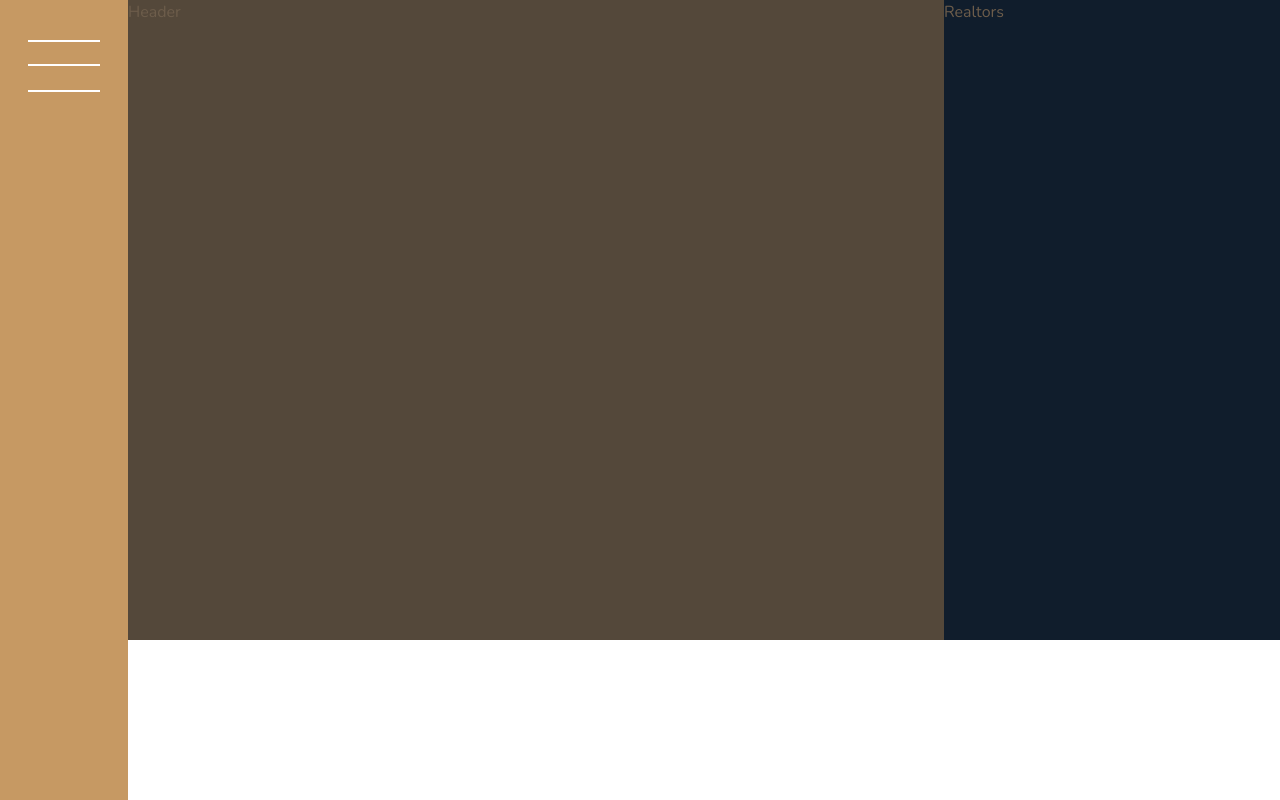
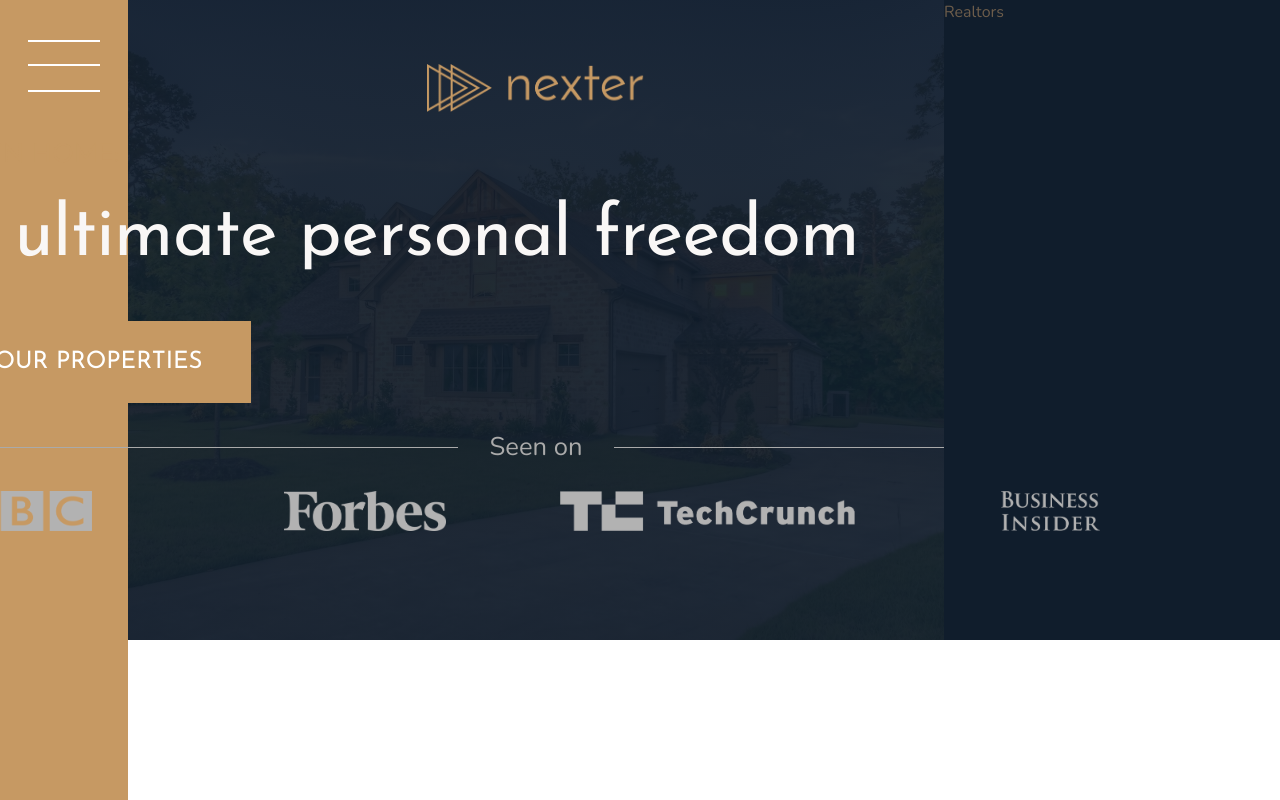
Before and after one commit to hihuydo/frontend-css-nexter, a website: page index.html in a window 1280 px wide. Shown: the top 800 px of the page. Drawn offline with nearby package versions, Linux system fonts and the light colour scheme.

Commit message:
WIP building the header section

```diff
--- a/index.html
+++ b/index.html
@@ -12,12 +12,24 @@
         <title>nexter &mdash; your home, your freedom</title>
     </head>
     <body class="container">
+        <!-- SIDEBAR -->
         <div class="sidebar">
             <button class="nav-btn"></button>
         </div>
 
+        <!-- HEADER -->
         <header class="header">
-            Header
+            <img src="img/logo.png" alt="Nexter logo" class="header__logo">
+            <h3 class="heading-3">Your own home:</h3>
+            <h1 class="heading-1">The ultimate personal freedom</h1>
+            <button class="btn header__btn">View our properties</button>
+            <div class="header__seenons-text">Seen on</div>
+            <div class="header__seenons-logos">
+                <img src="img/logo-bbc.png" alt="BBC logo">
+                <img src="img/logo-forbes.png" alt="Forbes logo">
+                <img src="img/logo-techcrunch.png" alt="Techcrunch logo">
+                <img src="img/logo-bi.png" alt="Business Insider logo">
+            </div>
         </header>
 
         <div class="realtors">
--- a/sass/_header.scss
+++ b/sass/_header.scss
@@ -1,4 +1,62 @@
 .header {
     background-color: $color-grey-dark-1;
     grid-column: full-start / col-end 6;
+
+    background-image: linear-gradient(rgba($color-secondary, 0.93),
+                      rgba($color-secondary, 0.93)),
+                      url(../img/hero.jpeg);
+    background-size: cover;
+    background-position: center;
+    padding: 4rem 8rem 8rem 8rem;
+
+    display: grid;
+    grid-template-rows: 1fr min-content 6rem 1fr; /* 1fr means the first row takes up the full height of the grid, min-content means the second row takes up the minimum height needed to fit the content, 6rem means the third row takes up 6rem, 1fr means the fourth row takes up the full height of the grid */
+    grid-template-columns: max-content; /* max-content means the columns takes up the maximum width needed to fit the content */
+    grid-row-gap: 1.5rem;
+    justify-content: center; /* centers the content in the grid */
+
+    &__logo {
+        height: 3rem;
+        justify-self: center; /* centers the logo in the grid */
+    }
+
+    &__seenons-text {
+        display: grid;
+        grid-template-columns: 1fr max-content 1fr;
+        grid-column-gap: 2rem;
+        align-items: center;
+
+
+        font-size: 1.6rem;
+        color: $color-grey-light-2;
+
+        &::before,
+        &::after {
+            content: "";
+            display: block;
+            height: 1px;
+            background-color: currentColor;
+            width: 100%;
+        }
+
+    }
+
+    &__seenons-logos {
+        display: grid;
+        grid-template-columns: repeat(4, 1fr);
+        grid-column-gap: 3rem;
+        justify-items: center;
+
+        img {
+            height: 2.5rem;
+            filter: brightness(70%); /* makes the logos slightly darker */
+        }
+
+    }
+
+    &__btn { /* aligns the button to the start of the grid */
+        align-self: start;
+        justify-self: start;
+
+    }
 }
--- a/sass/_typography.scss
+++ b/sass/_typography.scss
@@ -1,6 +1,17 @@
 %heading { /* this is a placeholder for the heading class */
     font-family: $font-display;
     font-weight: 400;
+}
+
+.heading-1 {
+    @extend %heading;
+    font-size: 4.5rem;
+    color: $color-grey-light-1;
+    line-height: 1;
+    letter-spacing: -0.5px;
+
+    &--light { color: $color-grey-light-1; }
+    &--dark { color: $color-grey-dark-1; }
 }
 
 .heading-2 {
```
Also changed, not shown: css/style.css, 1 other file.
